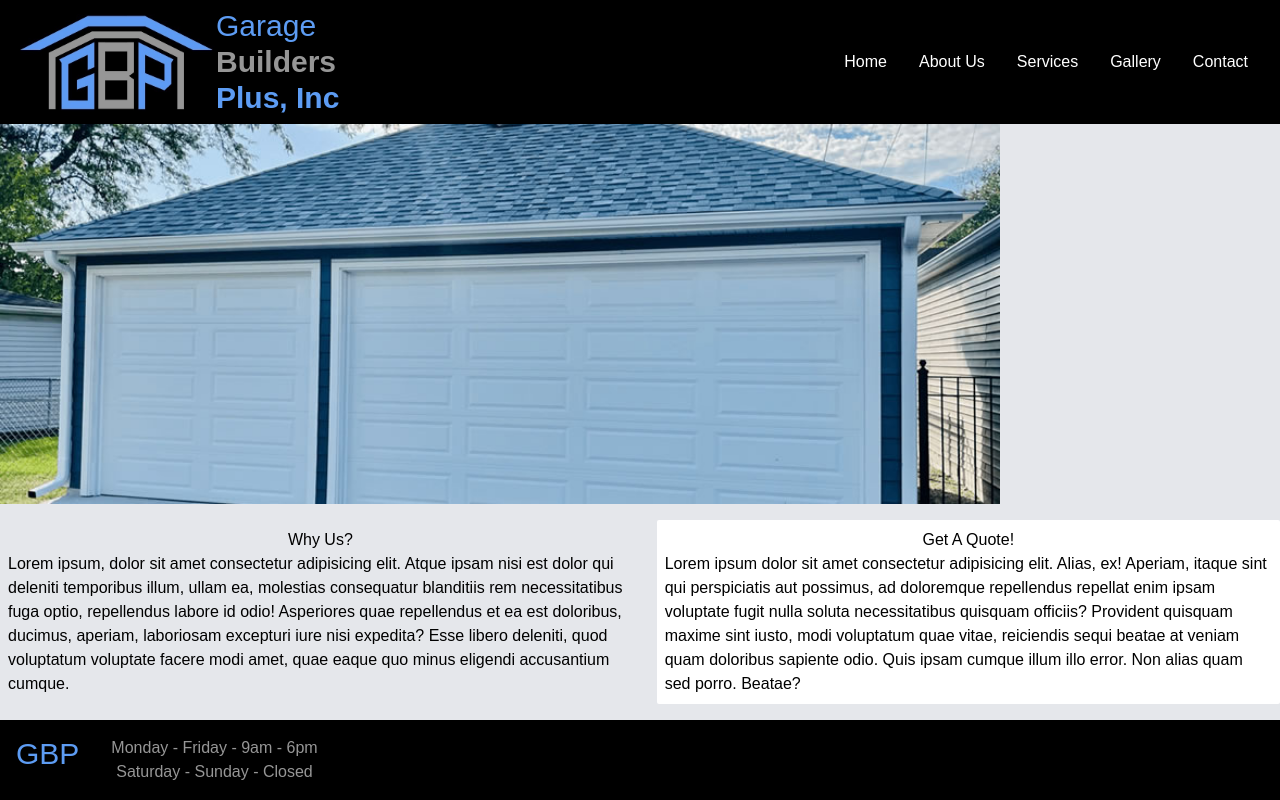
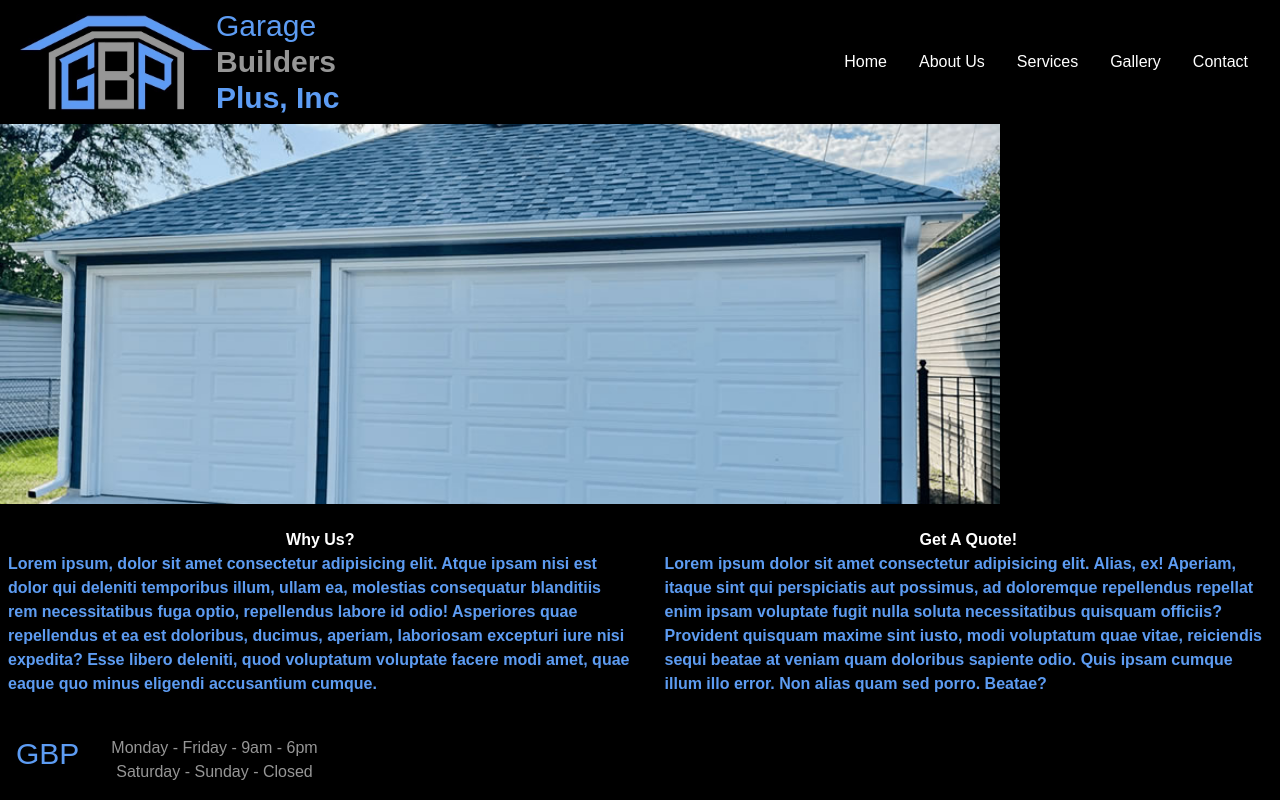
Before and after one commit to jurgenstevens/garage-builders-plus, a React (Vite) app: page / in a window 1280 px wide. Built offline with nearby package versions, Linux system fonts and the light colour scheme.

Commit message:
Updaate why us and quote css.

```diff
--- a/src/App.jsx
+++ b/src/App.jsx
@@ -9,7 +9,7 @@ import Footer from './components/Footer.jsx'
 
 function App() {
   return (
-    <div className="App flex flex-col h-screen bg-gray-200">
+    <div className="App flex flex-col h-screen bg-black">
       <Navbar />
       <div className="flex-grow min-h">
         <Routes>
--- a/src/pages/Home.jsx
+++ b/src/pages/Home.jsx
@@ -6,14 +6,14 @@ export default function Main() {
         <div className="flex-grow flex flex-col justify-center">
           <img src="../../garagehomeimage.jpeg" alt="two-door-garage" className='max-w-full' style={{width: '1000px'}} />
         </div>
-        <div className="flex gap-4 mt-4 justify-center">
-            <div className='text-bod rounded-sm p-2'>
-              <h1 className='flex justify-center'>Why Us?</h1>
+        <div className="text-[#5D9CF2] font-bold flex gap-4 mt-4 justify-center">
+            <div className='text-bod rounded-lg p-2'>
+              <h1 className='text-white font-bold flex justify-center'>Why Us?</h1>
               <p>Lorem ipsum, dolor sit amet consectetur adipisicing elit. Atque ipsam nisi est dolor qui deleniti temporibus illum, ullam ea, molestias consequatur blanditiis rem necessitatibus fuga optio, repellendus labore id odio!
               Asperiores quae repellendus et ea est doloribus, ducimus, aperiam, laboriosam excepturi iure nisi expedita? Esse libero deleniti, quod voluptatum voluptate facere modi amet, quae eaque quo minus eligendi accusantium cumque.</p>
             </div>
-            <div className='bg-white text-bod rounded-sm p-2'>
-              <h1 className='flex justify-center'>Get A Quote!</h1>
+            <div className='text-[#5D9CF2] font-bold text-bod rounded-lg p-2'>
+              <h1 className='text-white flex justify-center'>Get A Quote!</h1>
               <p>Lorem ipsum dolor sit amet consectetur adipisicing elit. Alias, ex! Aperiam, itaque sint qui perspiciatis aut possimus, ad doloremque repellendus repellat enim ipsam voluptate fugit nulla soluta necessitatibus quisquam officiis?
               Provident quisquam maxime sint iusto, modi voluptatum quae vitae, reiciendis sequi beatae at veniam quam doloribus sapiente odio. Quis ipsam cumque illum illo error. Non alias quam sed porro. Beatae?</p>
             </div>
```
